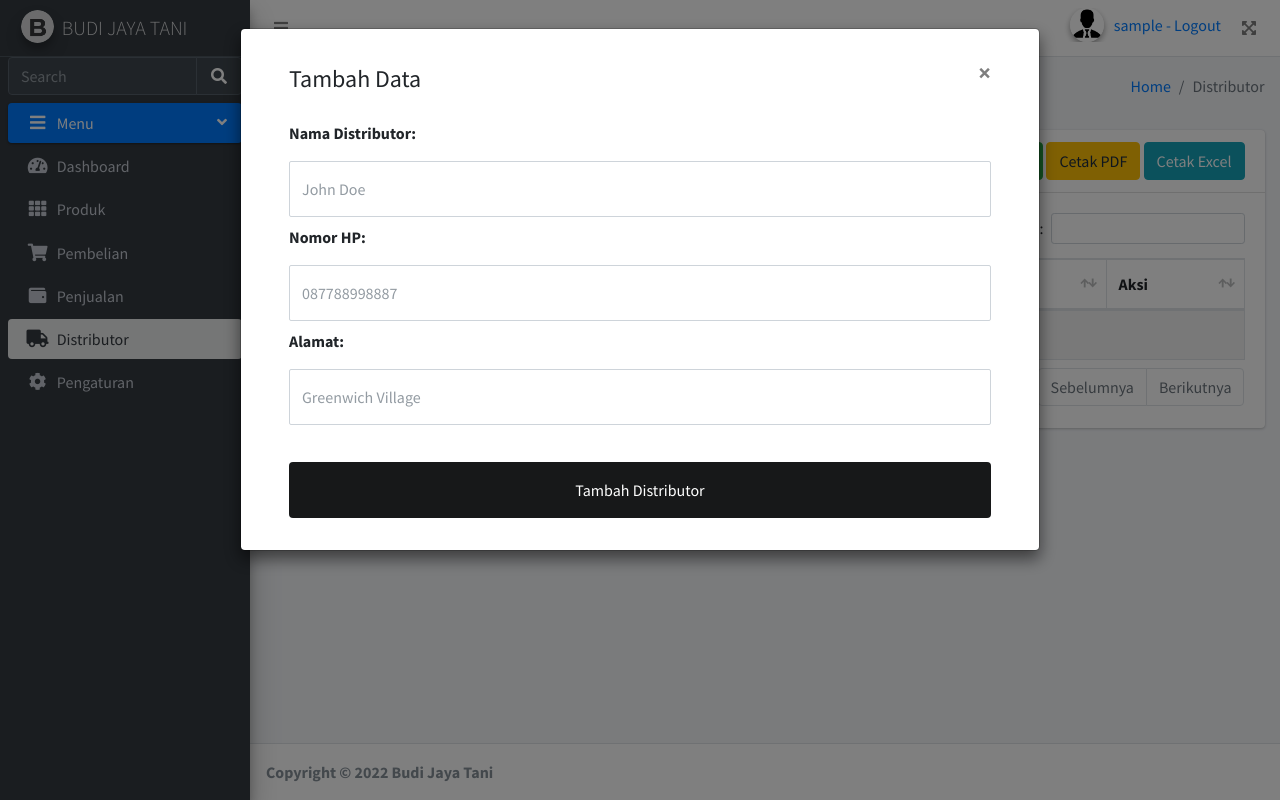
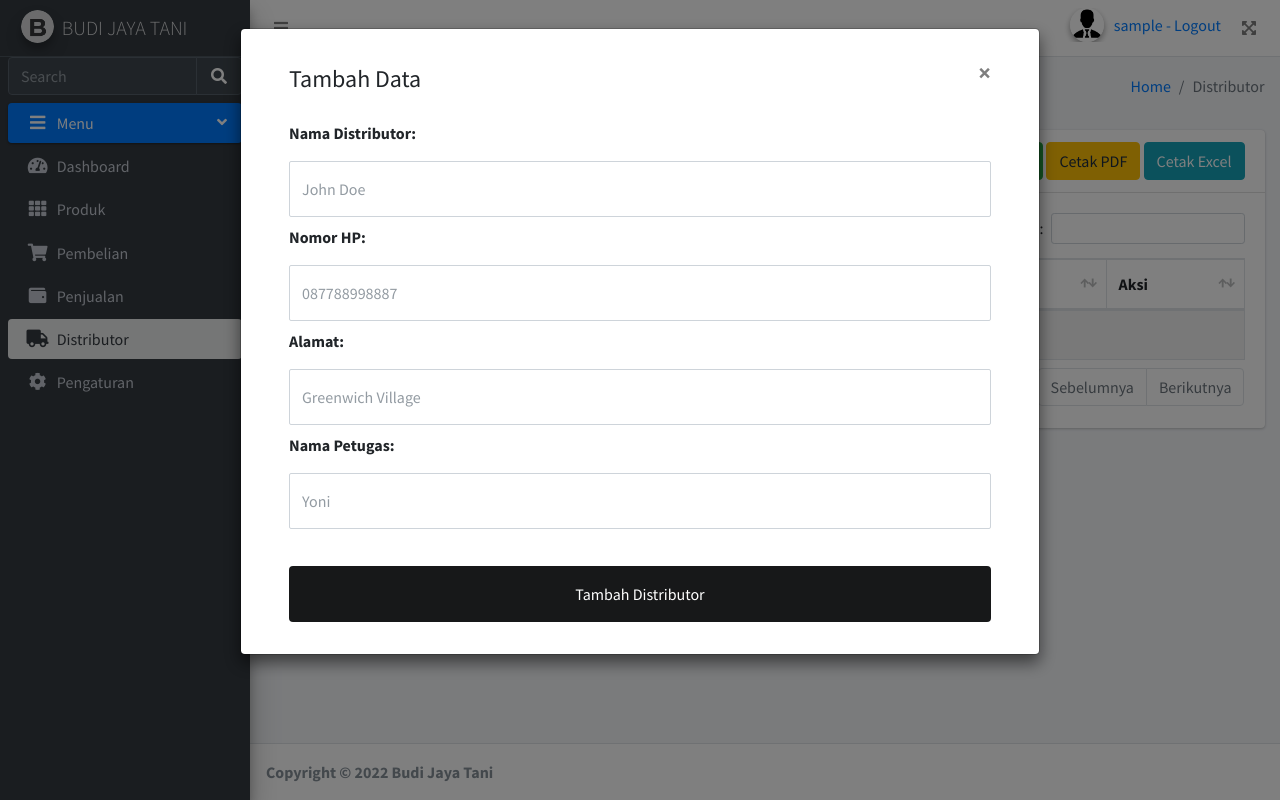
Before and after one commit to tomyhrdnsyh/Website-Sistem-Penjualan, a Django app: page /distributor.html in a window 1280 px wide, after a click on "Tambah Data". Run offline with Django 3.2, Linux system fonts and the light colour scheme; the visitor is signed in with stand-in values (Sample User, id 1); data that the repository does not hold is empty; style sheets or scripts are compiled from the project's sources; some libraries are stand-ins or nearby versions.

Commit message:
menu distributor add petugas

```diff
--- a/apps/home/views.py
+++ b/apps/home/views.py
@@ -506,6 +506,12 @@ def pages(request):
                 to_database = FormDistributor(request.POST)
                 if to_database.is_valid():
                     to_database.save()
+                    # save new petugas
+                    petugas = Petugas(
+                        distributor=to_database.instance,
+                        nama_petugas=request.POST.get('nama_petugas')
+                    )
+                    petugas.save()
 
             return redirect('/distributor.html')
 
--- a/apps/templates/home/distributor.html
+++ b/apps/templates/home/distributor.html
@@ -126,6 +126,8 @@
                         {% csrf_token %}
 
                         {{ form_distributor }}
+                        <label for="id-alamat-distributor">Nama Petugas:</label>
+                        <input type="text" name="nama_petugas" class="form-control form-custom" maxlength="254" placeholder="Yoni" required id="nama-petugas">
 
                         <button type="submit" class="form-control" style="margin-top: 2.3rem;" id="submit-button">Tambah Distributor</button>
                     </form>
@@ -225,6 +227,7 @@
       $("#table-produk").DataTable({
         "responsive": true,
         "autoWidth": false,
+        "order": [[0,'desc']]
       });
       $('#example2').DataTable({
         "paging": true,
```
